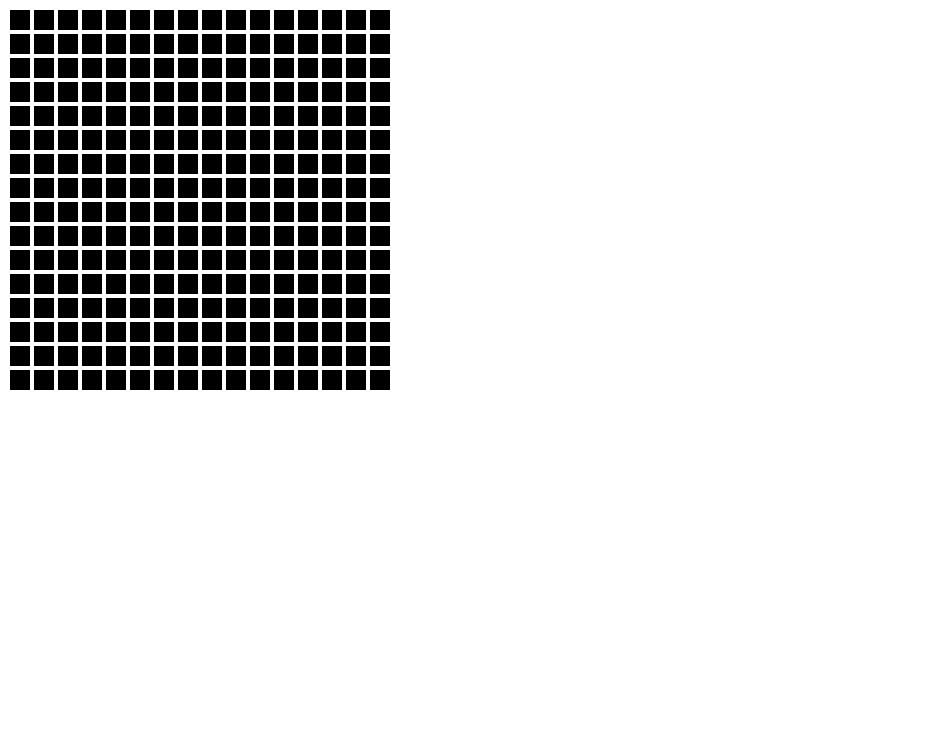
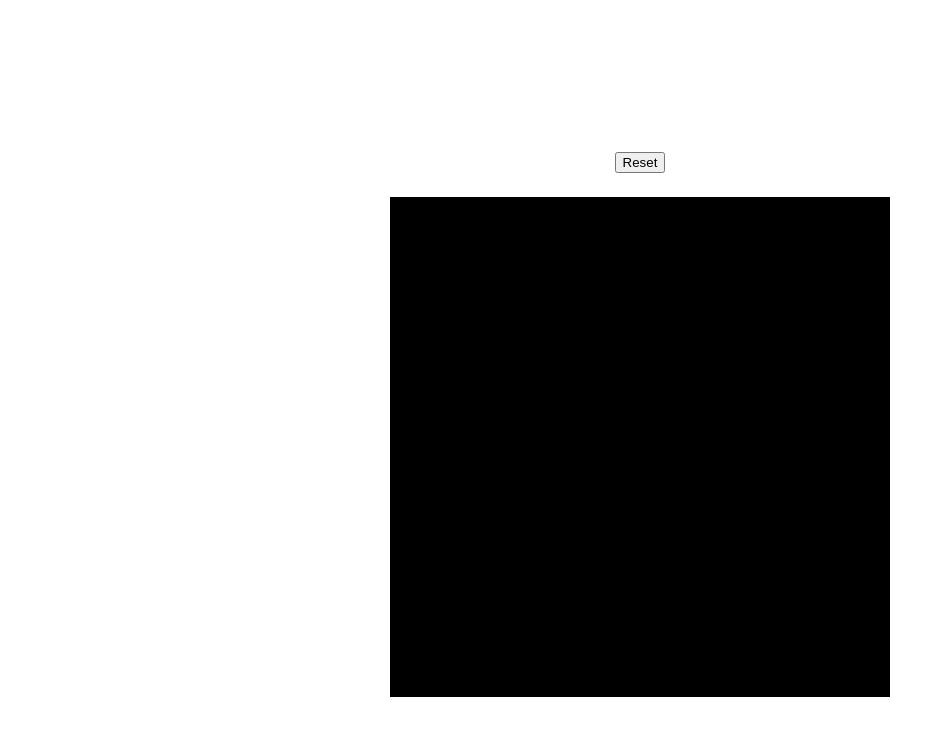
Before and after one commit to rbeith/etch-a-sketch, a plain HTML site: page index.html in a window 1280 px wide. Shown: the whole page, without its empty margins (0-943 px from the left). Drawn offline with Linux system fonts and the light colour scheme.

Commit message:
uploading to work on another machine

```diff
--- a/script.js
+++ b/script.js
@@ -1,24 +1,76 @@
 
 
-    const container = document.querySelector('.container');
-    container.style.display = 'flex';
-    container.style.flexDirection = 'column';
+const container = document.querySelector('.container');
+container.style.display = 'flex';
+container.style.flex = '1, 0, auto'
+container.style.flexDirection = 'column';
+container.style.height = '600px';
+container.style.width = '600px';
+container.style.justifyContent = 'flex-start';
+container.style.alignItems = 'center'
 
-    for (i = 0; i < 16; i++) {
+const button = document.createElement('button');
+container.appendChild(button);
+button.textContent = 'Reset';
+button.style.margin = '24px'
+
+const gridBox = document.createElement('gridBox');
+container.appendChild(gridBox);
+gridBox.style.display = 'flex';
+gridBox.style.flexDirection = 'column';
+gridBox.style.flex = '1, 0, auto';
+gridBox.style.height = '500px';
+gridBox.style.width = '500px';
+
+grid();
+function grid(size = 16) {
+    for (i = 0; i < size; i++) {
         let row = document.createElement('div');
-        container.appendChild(row)
+        gridBox.appendChild(row)
         row.className = 'row'
         row.style.display = 'flex';
-        row.style.flex = '1';
+        row.style.flex = '1, 0, auto';
         row.style.flexDirection = 'row';
-        for (n = 0; n < 16; n++) {
+        row.style.height = '100%';
+        row.style.width = '100%'
+        row.style.justifyContent = 'center';
+        row.style.alignItems = 'center'
+        for (n = 0; n < size; n++) {
             let pixel = document.createElement('div');
             row.appendChild(pixel);
             pixel.className = 'pixel'
+            pixel.style.display = 'flex'
             pixel.style.backgroundColor = 'black';
-            pixel.style.height = '20px';
-            pixel.style.width = '20px';
-            pixel.style.flex = '1';
-            pixel.style.margin = '2px';
+            pixel.style.height = '100%';
+            pixel.style.width = '100%';
+            pixel.style.flex = '1, 0, auto';
+            pixel.style.justifyContent = 'center';
+            pixel.style.alignItems = 'center';
         }
     };
+};
+
+
+
+let pixels = document.querySelectorAll('.pixel');
+
+pixels.forEach((pixel) => {
+    pixel.addEventListener('pointerover', () => {
+        pixel.style.backgroundColor = 'white'
+    })
+});
+
+pixels.forEach((pixel) => {
+    button.addEventListener('click', () => {
+        pixel.style.backgroundColor = 'black'
+    })
+});
+
+button.addEventListener('click', () => {
+    grid(0)
+    console.log(grid(0))
+    let newSize = prompt('New grid size?')
+    console.log(newSize)
+        if (newSize != null && newSize < 100) {
+        grid(newSize)}
+});
--- a/style.css
+++ b/style.css
@@ -1,3 +1,9 @@
 body {
     display: flex;
+    flex: 1, 0, auto;
+    align-items: center;
+    justify-content: center;
+    /* max-width: 90vw;
+    max-height: auto; */
+    margin: 10vw;
 }
```
